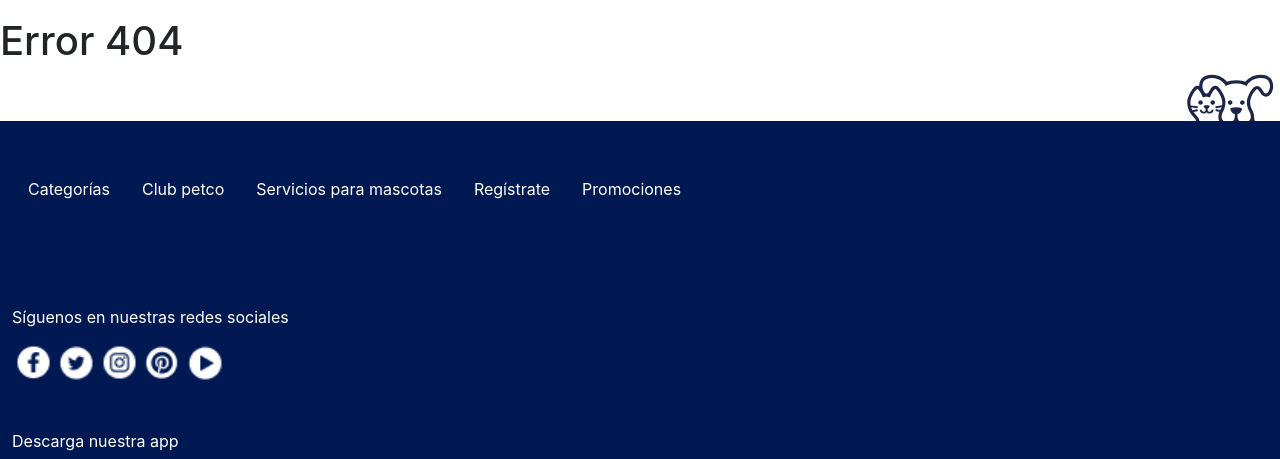
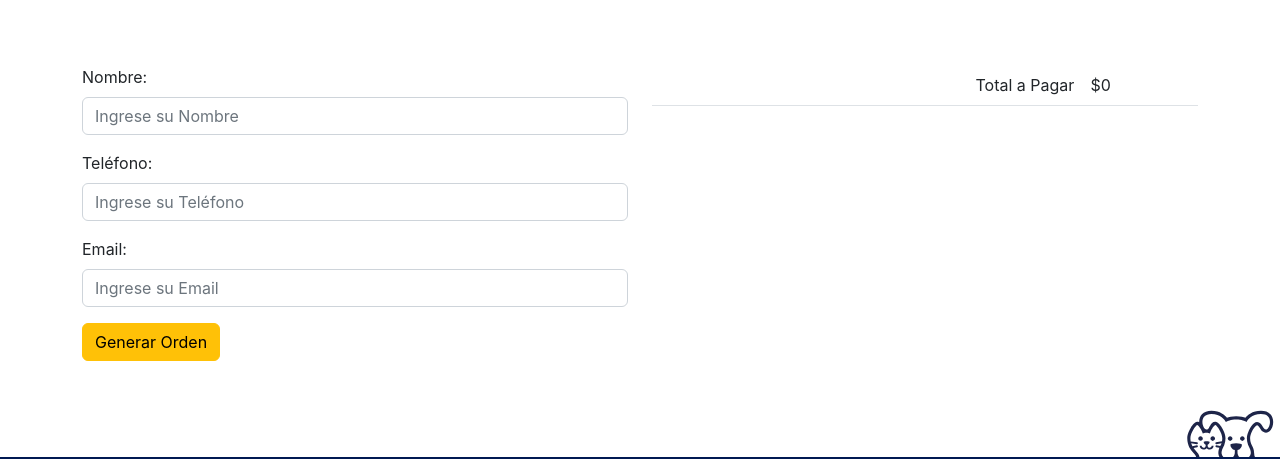
Before and after one commit to LOLA-1980/petco-proyectoFinal-react, a React (Create React App) app: page /checkout in a window 1280 px wide. Shown: the part 165-624 px from the top of the page. Built offline with nearby package versions, Linux system fonts and the light colour scheme.

Commit message:
creacion de componente checkout para agregar la coleccion de ordenes

```diff
--- a/src/App.jsx
+++ b/src/App.jsx
@@ -11,6 +11,8 @@
 //import Inicio from "./components/Inicio/Inicio";
 import CartContextProvider from "./components/context/CartContext";
 import './App.css';
+import Checkout from "./components/Checkout/Checkout";
+import Thanks from "./components/Thanks/Thanks";
 
 
 function App() {
@@ -24,6 +26,8 @@
           <Route path={"/category/:id"} element={<ItemListContainer />} />
           <Route path={"/item/:id"} element={<ItemDetailContainer />} />
           <Route path={"/cart"} element={<Cart />} />
+          <Route path={"/checkout"} element={<Checkout />} />
+          <Route path={"/thanks/:id"} element={<Thanks />} />
           <Route path={"*"} element={<Error404 />} />
         </Routes>
         {/*<div className="container">
--- a/src/components/Cart/Cart.jsx
+++ b/src/components/Cart/Cart.jsx
@@ -50,7 +50,7 @@
                                 <td colSpan={2}>&nbsp;</td>
                                 <td>Total a Pagar</td>
                                 <td>${sumTotal()}</td>
-                                <td className="text-end"><button className="btn btn-warning">Finalizar Compra</button></td>
+                                <td className="text-end"><Link to={"/checkout"} className="btn btn-warning">Finalizar Compra</Link></td>
                             </tr>
                         </tbody>
                     </table>
--- /dev/null
+++ b/src/components/Checkout/Checkout.jsx
@@ -0,0 +1,92 @@
+import React, { useState, useContext } from "react";
+import { addDoc, doc, collection, getFirestore, writeBatch, getDoc } from "firebase/firestore";
+import { Navigate } from "react-router-dom";
+import { CartContext } from "../context/CartContext";
+
+const Checkout = () => {
+    const { cart, clear, sumTotal } = useContext(CartContext);
+    const [nombre, setNombre] = useState("");
+    const [telefono, setTelefono] = useState("");
+    const [email, setEmail] = useState("");
+    const [orderId, setOrderId] = useState("");
+
+    const generarOrden = () => {
+        const fecha = new Date();
+        const order = {
+            buyer: { name: nombre, phone: telefono, email: email },
+            items: cart.map(item => ({ id: item.id, title: item.name, quantity: item.quantity, price: item.price, price_total: item.quantity * item.price })),
+            total: sumTotal(),
+            order_date: `${fecha.getFullYear()}-${fecha.getMonth() + 1}-${fecha.getDate()} ${fecha.getHours()}:${fecha.getMinutes()}:${fecha.getSeconds()}`
+        };
+
+        const db = getFirestore();
+        const ordersCollection = collection(db, "orders");
+        addDoc(ordersCollection, order).then((products) => {
+            setOrderId(products.id);
+            const batch = writeBatch(db);
+
+
+            cart.forEach(item => {
+                let producto = doc(db, "items", item.id);
+                getDoc(producto).then((products) => {
+                    batch.update(producto, { stock: products.data().stock - item.quantity });
+                });
+            });
+
+            batch.commit();
+            clear();
+        });
+    }
+
+
+    return (
+        <div className="container">
+            <div className="row my-5">
+                <div className="col-md-6">
+                    <form>
+                        <div className="mb-3">
+                            <label for="nombre" className="form-label">Nombre:</label>
+                            <input type="text" className="form-control" placeholder="Ingrese su Nombre" onInput={(e) => { setNombre(e.target.value) }} />
+                        </div>
+                        <div className="mb-3">
+                            <label for="telefono" className="form-label">Teléfono:</label>
+                            <input type="number" className="form-control" placeholder="Ingrese su Teléfono" onInput={(e) => { setTelefono(e.target.value) }} />
+                        </div>
+                        <div className="mb-3">
+                            <label for="email" className="form-label">Email:</label>
+                            <input type="text" className="form-control" placeholder="Ingrese su Email" onInput={(e) => { setEmail(e.target.value) }} />
+                        </div>
+                        <button type="button" className="btn btn-warning" onClick={generarOrden}>Generar Orden</button>
+                    </form>
+                </div>
+                <div className="col-md-6">
+                    <table className="table">
+                        <tbody>
+                            {cart.map(item => (
+                                <tr key={item.id}>
+                                    <td><img src={item.imagen} alt={item.nombre} width={80} /></td>
+                                    <td className="align-middle">{item.name}</td>
+                                    <td className="align-middle text-end">{item.quantity}</td>
+                                    <td className="align-middle text-end">${item.quantity * item.price}</td>
+                                </tr>
+                            ))
+                            }
+                            <tr>
+                                <td colSpan={2}>&nbsp;</td>
+                                <td className="text-end">Total a Pagar</td>
+                                <td className="tetxt-end">${sumTotal()}</td>
+                            </tr>
+                        </tbody>
+                    </table>
+                </div>
+            </div>
+            <div className="row">
+                <div className="col text-center">
+                    {orderId !== "" ? <Navigate to={"/thanks/" + orderId} /> : ""}
+                </div>
+            </div>
+        </div>
+    )
+}
+
+export default Checkout;
--- a/src/components/ItemDetailContainer/ItemDetailContainer.jsx
+++ b/src/components/ItemDetailContainer/ItemDetailContainer.jsx
@@ -2,11 +2,13 @@
 import { doc, getDoc, getFirestore } from "firebase/firestore";
 import { useParams } from "react-router-dom";
 import ItemDetail from "../ItemDetail/ItemDetail";
+import Loading from "../Loading/Loading";
 //import arrayProductos from "../json/productos.json";
 //import Documento from "../Firebase/Documento";
 
 const ItemDetailContainer = () => {
     const [item, setItem] = useState([]);
+    const [loading, setLoading] = useState(true);
     const { id } = useParams();
 
     /*useEffect(() => {
@@ -31,6 +33,7 @@
             if (products.exists()) {
                 console.log(products.data());
                 setItem({ id: products.id, ...products.data() });
+                setLoading(false);
             } else {
                 console.log("El producto no existe!");
             }
@@ -39,7 +42,7 @@
 
     return (
         <div className="container">
-            <ItemDetail item={item} />
+            {loading ? <Loading /> : <ItemDetail item={item} />}
         </div>
     )
 }
--- a/src/components/ItemListContainer/ItemListContainer.jsx
+++ b/src/components/ItemListContainer/ItemListContainer.jsx
@@ -2,11 +2,13 @@
 //import arrayProductos from "../json/productos.json";
 import ItemList from "../ItemList/ItemList";
 import { useParams } from "react-router-dom";
-import { addDoc, collection, getDocs, getFirestore, query, where } from "firebase/firestore";
+import { collection, getDocs, getFirestore, query, where } from "firebase/firestore";
+import Loading from "../Loading/Loading";
 
 
 const ItemListContainer = () => {
     const [items, setItems] = useState([]);
+    const [loading, setLoading] = useState(true);
     const { id } = useParams();
 
     /*useEffect(() => {
@@ -42,14 +44,15 @@
 
         getDocs(q).then((products) => {
             setItems(products.docs.map((doc) => ({ id: doc.id, ...doc.data() })
-            ))
+            ));
+            setLoading(false);
         });
     }, [id]);
 
 
     return (
         <div className="container">
-            <ItemList items={items} />
+            {loading ? <Loading /> : <ItemList items={items} />}
         </div>
     )
 }
--- /dev/null
+++ b/src/components/Loading/Loading.jsx
@@ -0,0 +1,17 @@
+import React from "react";
+
+const Loading = () => {
+    return (
+        <div className="container">
+            <div className="row my-5">
+                <div className="col text-center">
+                    <div class="spinner-grow text-warning" role="status">
+                        <span class="visually-hidden">Cargando...</span>
+                    </div>
+                </div>
+            </div>
+        </div>
+    )
+}
+
+export default Loading;
--- /dev/null
+++ b/src/components/Thanks/Thanks.jsx
@@ -0,0 +1,22 @@
+import React from "react";
+import { useParams, Link } from "react-router-dom";
+
+const Thanks = () => {
+    const { id } = useParams();
+
+    return (
+        <div className="container">
+            <div className="row my-5">
+                <div className="col text-center">
+                    <div className="alert alert-warning" role="alert">
+                        <h1>Gracias por tu Compra!</h1>
+                        <p>Tu Número de Orden es: <b>{id}</b></p>
+                    </div>
+                    <Link to={"/"} className="btn btn-warning">Volver a la Página Principal</Link>
+                </div>
+            </div>
+        </div>
+    )
+}
+
+export default Thanks;
```
Also changed, not shown: src/components/Checkout/Checkout.css (added), src/components/Loading/Loading.css (added), src/components/Thanks/Thanks.css (added).
